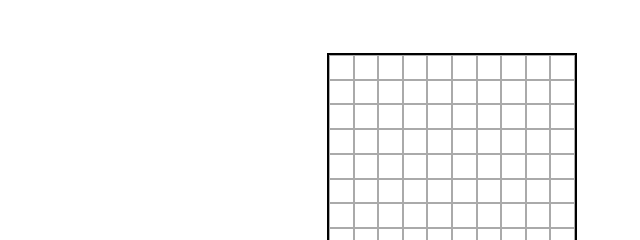
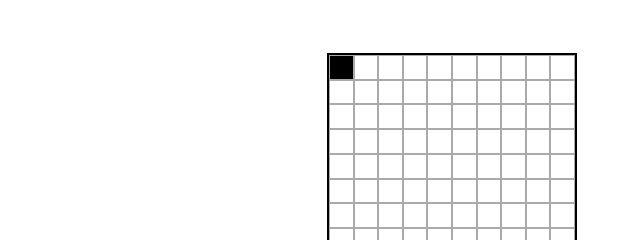
Before and after one commit to Diego-Moreira8/odin-battleship, a website with bundled scripts: page index.html in a window 1280 px wide. Both pictures are taken after a click on the element 529 px from the left and 67 px from the top of the page. Shown: the top 240 px of the page, 188-828 px from the left. Built offline with nearby package versions, Linux system fonts and the light colour scheme.

Commit message:
Created refresh board function

```diff
--- a/index.css
+++ b/index.css
@@ -28,3 +28,7 @@
 .ship-length.active {
   background-color: #9f9;
 }
+
+.ship {
+  background-color: #000;
+}
--- a/index.js
+++ b/index.js
@@ -86,6 +86,7 @@ function placeShips(player) {
     });
   });
 
+  // Event listeners for the positions
   playerPositions.forEach((pos) => {
     pos.addEventListener("click", (e) => {
       slcPos = {
@@ -104,6 +105,7 @@ function placeShips(player) {
             currDirection
           ) !== null
       ) {
+        refreshBoard(player);
         currLengthBtn.classList.remove("active");
         currLengthBtn.disabled = true;
         for (let btn of currLengthBtns) {
@@ -117,3 +119,15 @@ function placeShips(player) {
     });
   });
 }
+
+function refreshBoard(player) {
+  for (let x = 0; x <= 9; x++) {
+    for (let y = 0; y <= 9; y++) {
+      if (player.getBoard().isOccupied(x, y)) {
+        document
+          .querySelector(`.position[x-coord="${x}"][y-coord="${y}"]`)
+          .classList.add("ship");
+      }
+    }
+  }
+}
```
